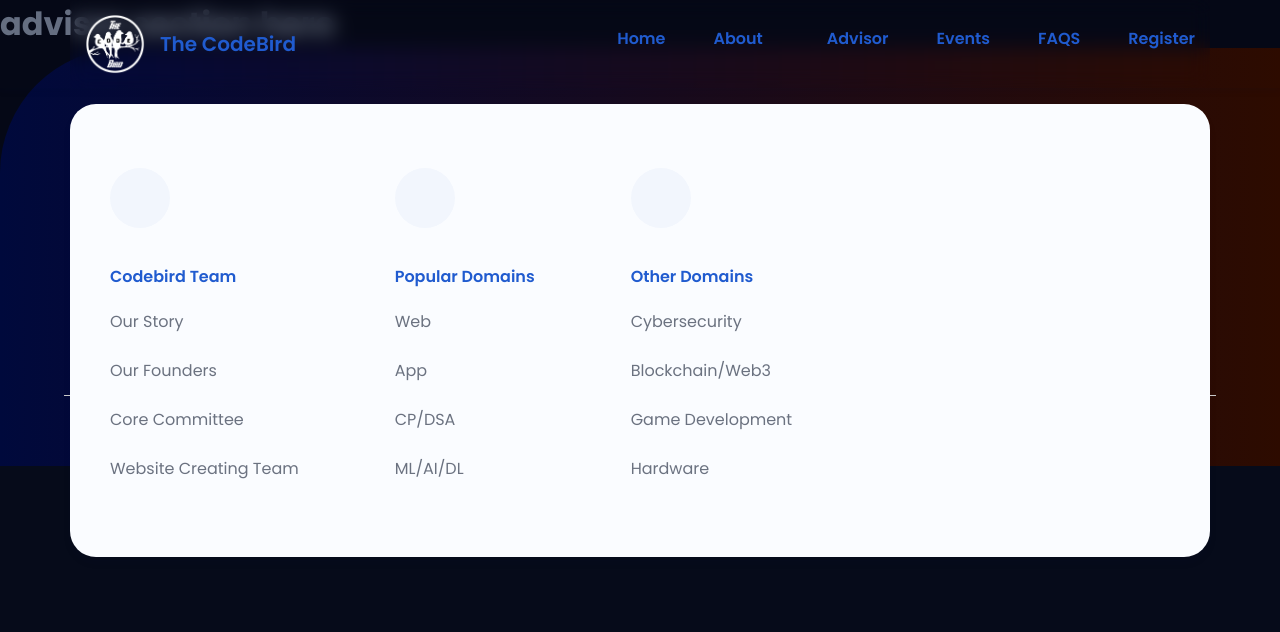
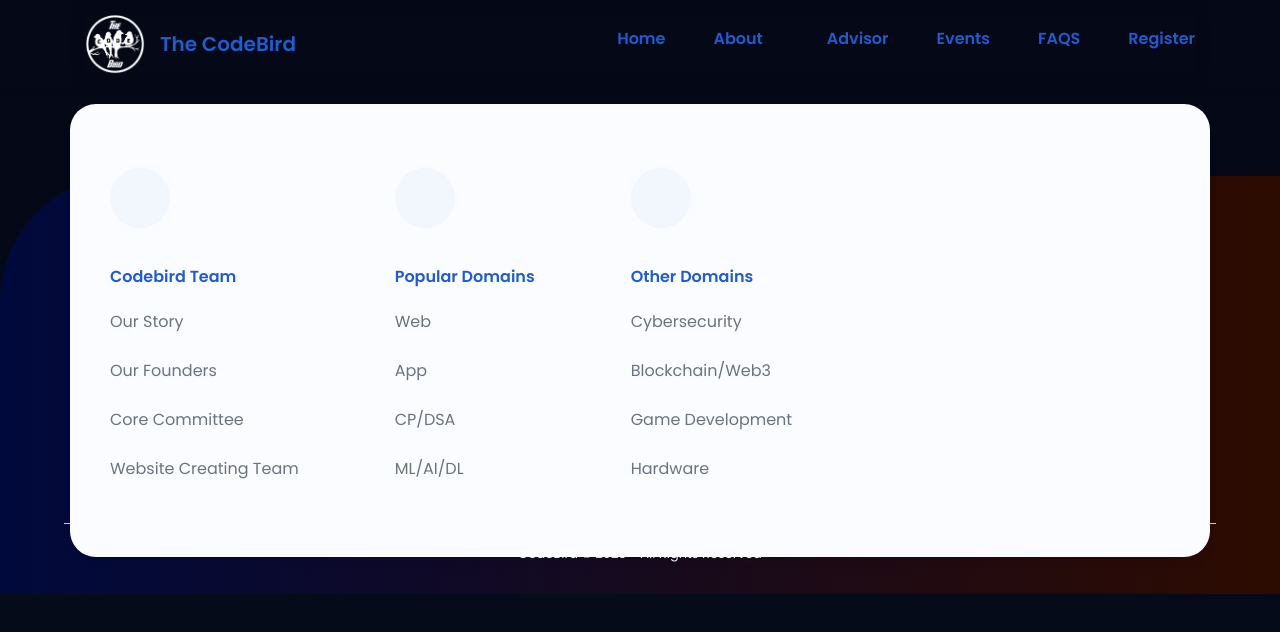
Before and after one commit to thecodebirduitbu/The-Code-Bird-Website, a React (Create React App) app: page /advisor in a window 1280 px wide. Shown: the top 632 px of the page. Built offline with nearby package versions, Linux system fonts and the light colour scheme; some icons are missing.

Commit message:
updated advisor

```diff
--- a/src/components/Advisor/Advisor.jsx
+++ b/src/components/Advisor/Advisor.jsx
@@ -2,8 +2,8 @@ import React from "react";
 
 function Advisor() {
   return (
-    <div>
-      <h1>advisor section here</h1>
+    <div className="pt-[8rem]">
+      <h1 className="text-[2rem] text-center">advisor section here</h1>
     </div>
   );
 }
```
